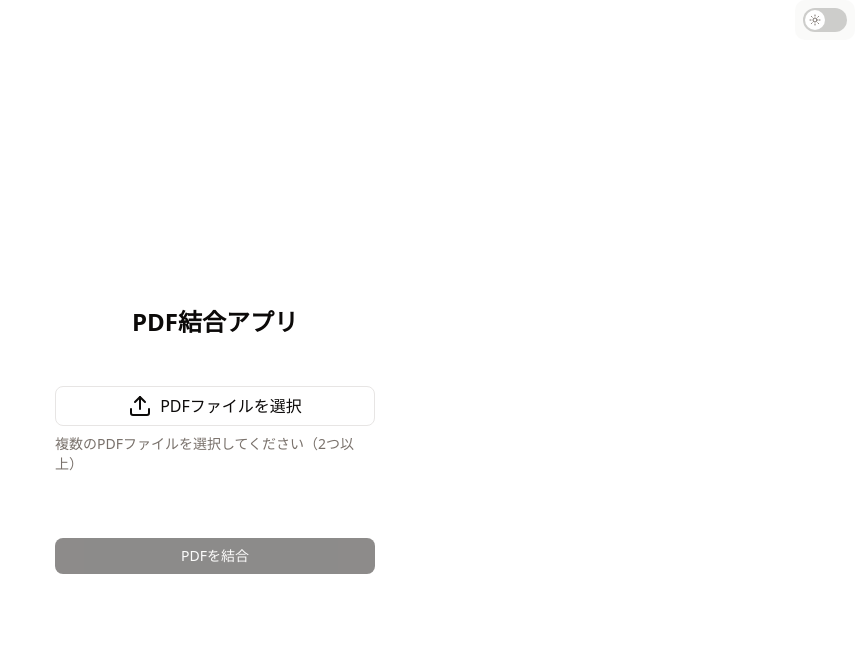
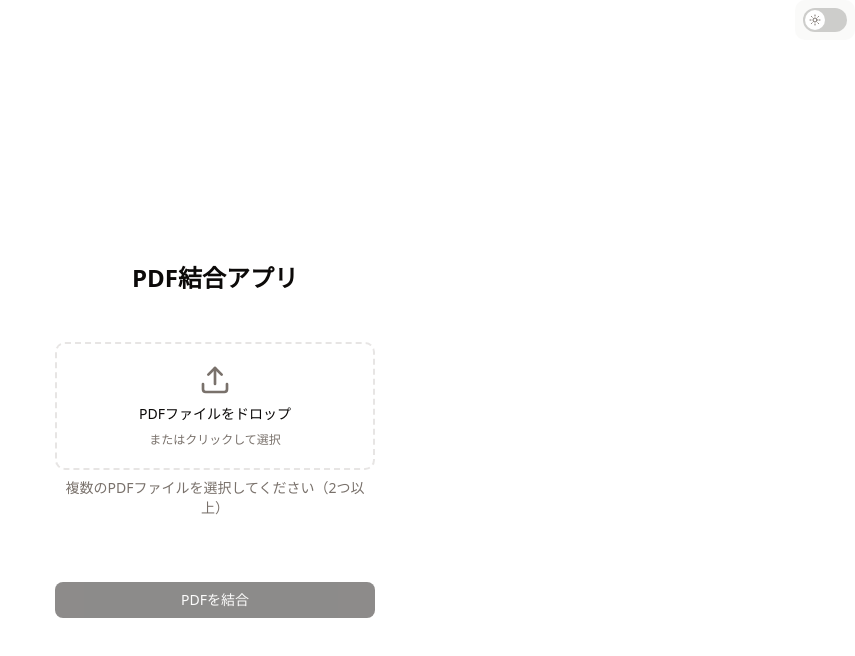
Before and after one commit to tksuwa/merge-pdf, a Next.js app: page / in a window 1280 px wide. Shown: the top 656 px of the page, without its empty margins (425-1280 px from the left). Built offline with nearby package versions, Linux system fonts and the light colour scheme.

Commit message:
feat: update UI

```diff
--- a/src/components/pdf-merger.tsx
+++ b/src/components/pdf-merger.tsx
@@ -74,33 +74,41 @@ export function PdfMerger() {
       <h1 className="text-2xl font-bold mb-4">PDF結合アプリ</h1>
       <div className="w-full max-w-xs">
         <div className="relative">
-          <div className="flex items-center justify-center w-full h-10 px-4 border rounded-md bg-background hover:bg-accent hover:text-accent-foreground">
+          <div
+            className="flex items-center justify-center w-full h-32 px-4 border-2 border-dashed rounded-lg bg-background hover:bg-accent/50 hover:text-accent-foreground transition-colors cursor-pointer"
+            onClick={() => inputRef.current?.click()}
+          >
             <Input
               ref={inputRef}
               type="file"
               accept="application/pdf"
               onChange={handleFileChange}
-              className="w-full opacity-0 absolute inset-0 [&::-webkit-file-upload-button]:hidden [&::file-selector-button]:hidden"
+              className="hidden"
             />
+            <div className="flex flex-col items-center gap-2">
               <svg
                 xmlns="http://www.w3.org/2000/svg"
-              width="24"
-              height="24"
+                width="32"
+                height="32"
                 viewBox="0 0 24 24"
                 fill="none"
                 stroke="currentColor"
                 strokeWidth="2"
                 strokeLinecap="round"
                 strokeLinejoin="round"
-              className="mr-2"
+                className="text-muted-foreground"
               >
                 <path d="M21 15v4a2 2 0 0 1-2 2H5a2 2 0 0 1-2-2v-4" />
                 <polyline points="17 8 12 3 7 8" />
                 <line x1="12" y1="3" x2="12" y2="15" />
               </svg>
-            <span>PDFファイルを選択</span>
+              <span className="text-sm font-medium">PDFファイルをドロップ</span>
+              <span className="text-xs text-muted-foreground">
+                またはクリックして選択
+              </span>
             </div>
-          <p className="text-sm text-muted-foreground mt-2">
+          </div>
+          <p className="text-sm text-muted-foreground mt-2 text-center">
             複数のPDFファイルを選択してください（2つ以上）
           </p>
         </div>
```
Lines whose indentation alone changed are shown as unchanged.
